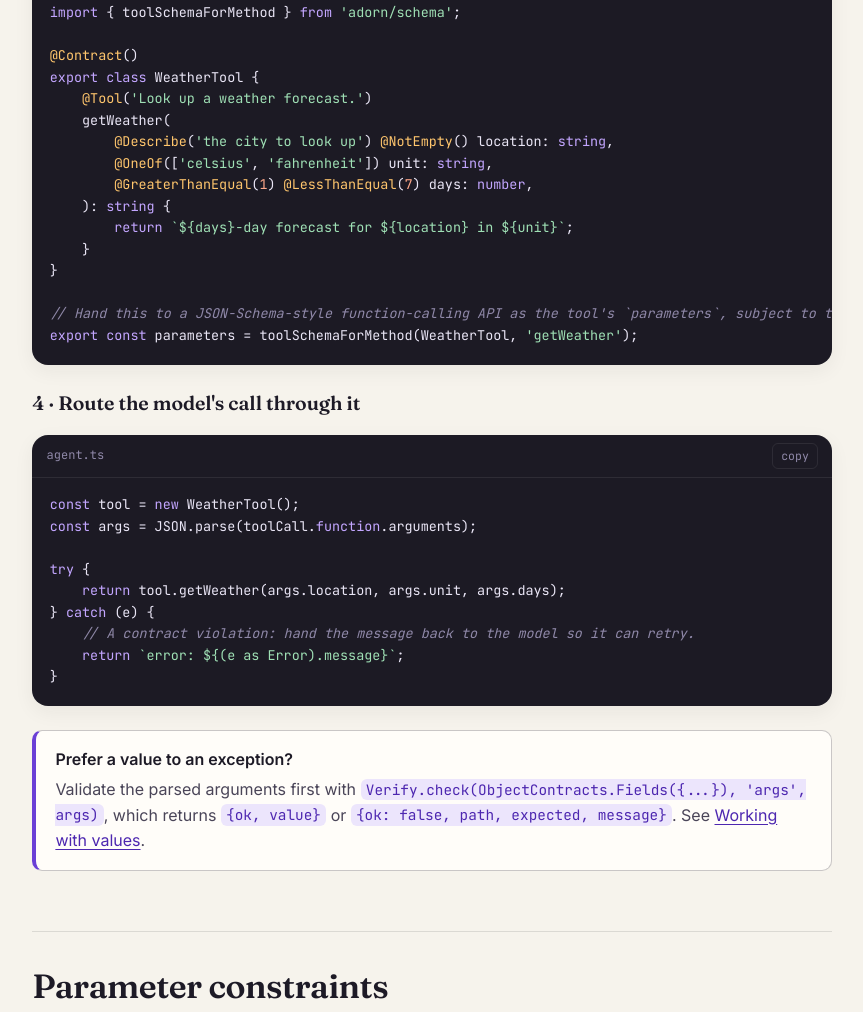
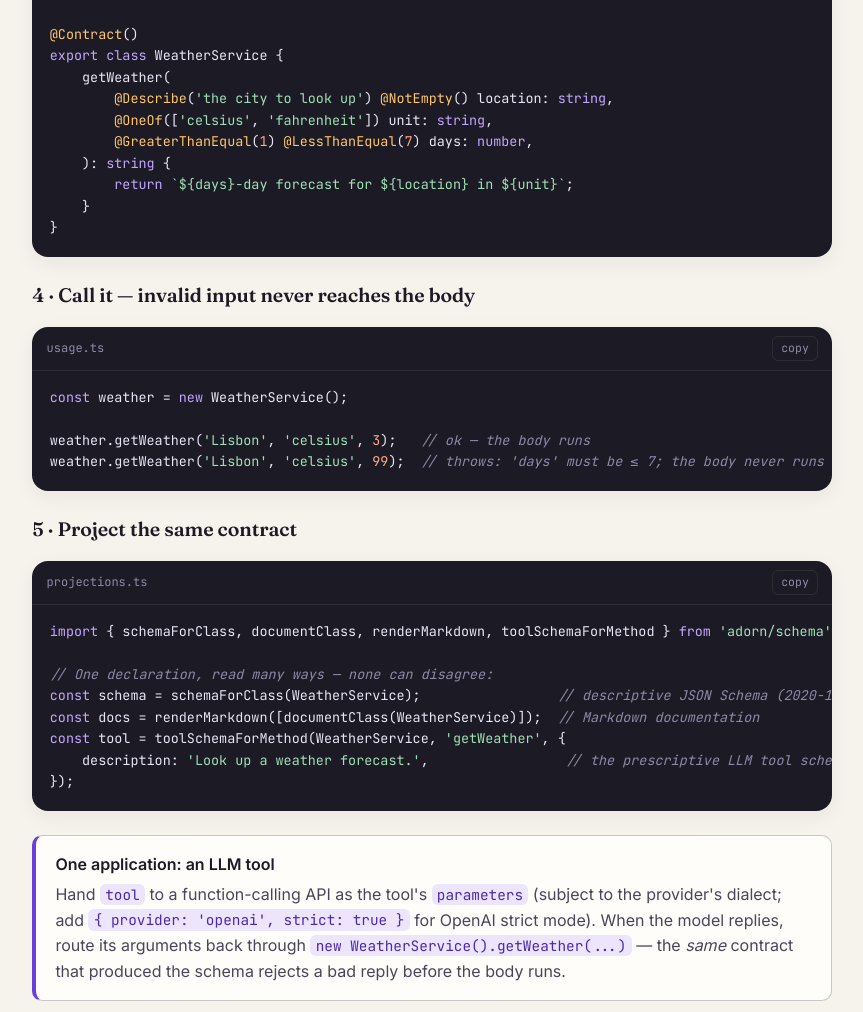
Before and after one commit to natwhite/adorn-website, a website: page public/reference.html in a window 1280 px wide. Shown: the part 1348-2360 px from the top of the page, without its empty margins (319-1182 px from the left). Drawn offline with Linux system fonts and the light colour scheme.

Commit message:
docs(site): drop the tool framing from the canonical example
De-tool the hero and reference example: rename WeatherTool -> WeatherService,
remove @Tool, and supply the tool-schema description at the projection call
site, so it reads as an ordinary contracted method whose projections include —
but don't lead with — an LLM tool schema.

Restructure the reference onboarding to "contract a method -> call it (invalid
input never reaches the body) -> project the same contract", with routing a
model's call demoted to "one application". Generalize the remaining model-centric
prose and move the LLM case to the end of the "reach for adorn when" list.

```diff
--- a/public/reference.html
+++ b/public/reference.html
@@ -91,18 +91,16 @@ npm i adorn
 </pre></figure>
           <p>Decorator <em>syntax</em> needs only <code>experimentalDecorators</code>. <code>emitDecoratorMetadata</code> and <code>reflect-metadata</code> are optional and purely cosmetic: together they fill the inferred <code>Type</code> column in generated docs from <code>design:paramtypes</code>, and nothing else — enforcement, every projection and the tool schemas read the reified descriptor, not reflected metadata. Any <code>experimentalDecorators</code>-capable compiler works; for that optional <code>Type</code> column, <code>tsc</code>, ts-node, ts-jest and <strong>SWC</strong> (<code>legacyDecorator</code> + <code>decoratorMetadata</code>) emit the metadata, while esbuild, Vite and Bun don't. The descriptor-first path (<code>Verify</code>, <code>contract()</code>, <code>toolSchemaFrom</code>) works with no flags at all.</p>
 
-          <h3>3 · Contract a tool</h3>
+          <h3>3 · Contract a method</h3>
           <figure class="code"><div class="code-head"><span>weather.ts</span><button class="copy" type="button">copy</button></div>
 <pre data-lang="ts">
 import {
-    Contract, Tool, Describe, NotEmpty, OneOf,
+    Contract, Describe, NotEmpty, OneOf,
     GreaterThanEqual, LessThanEqual,
 } from 'adorn';
-import { toolSchemaForMethod } from 'adorn/schema';
 
 @Contract()
-export class WeatherTool {
-    @Tool('Look up a weather forecast.')
+export class WeatherService {
     getWeather(
         @Describe('the city to look up') @NotEmpty() location: string,
         @OneOf(['celsius', 'fahrenheit']) unit: string,
@@ -111,24 +109,33 @@ export class WeatherTool {
         return `${days}-day forecast for ${location} in ${unit}`;
     }
 }
-
-// Hand this to a JSON-Schema-style function-calling API as the tool's `parameters`, subject to the provider's dialect:
-export const parameters = toolSchemaForMethod(WeatherTool, 'getWeather');
 </pre></figure>
 
-          <h3>4 · Route the model's call through it</h3>
-          <figure class="code"><div class="code-head"><span>agent.ts</span><button class="copy" type="button">copy</button></div>
+          <h3>4 · Call it — invalid input never reaches the body</h3>
+          <figure class="code"><div class="code-head"><span>usage.ts</span><button class="copy" type="button">copy</button></div>
 <pre data-lang="ts">
-const tool = new WeatherTool();
-const args = JSON.parse(toolCall.function.arguments);
+const weather = new WeatherService();
 
-try {
-    return tool.getWeather(args.location, args.unit, args.days);
-} catch (e) {
-    // A contract violation: hand the message back to the model so it can retry.
-    return `error: ${(e as Error).message}`;
-}
+weather.getWeather('Lisbon', 'celsius', 3);   // ok — the body runs
+weather.getWeather('Lisbon', 'celsius', 99);  // throws: 'days' must be ≤ 7; the body never runs
 </pre></figure>
+
+          <h3>5 · Project the same contract</h3>
+          <figure class="code"><div class="code-head"><span>projections.ts</span><button class="copy" type="button">copy</button></div>
+<pre data-lang="ts">
+import { schemaForClass, documentClass, renderMarkdown, toolSchemaForMethod } from 'adorn/schema';
+
+// One declaration, read many ways — none can disagree:
+const schema = schemaForClass(WeatherService);                 // descriptive JSON Schema (2020-12)
+const docs = renderMarkdown([documentClass(WeatherService)]);  // Markdown documentation
+const tool = toolSchemaForMethod(WeatherService, 'getWeather', {
+    description: 'Look up a weather forecast.',                 // the prescriptive LLM tool schema
+});
+</pre></figure>
+          <div class="callout">
+            <strong>One application: an LLM tool</strong>
+            <p>Hand <code>tool</code> to a function-calling API as the tool's <code>parameters</code> (subject to the provider's dialect; add <code>{ provider: 'openai', strict: true }</code> for OpenAI strict mode). When the model replies, route its arguments back through <code>new WeatherService().getWeather(...)</code> — the <em>same</em> contract that produced the schema rejects a bad reply before the body runs.</p>
+          </div>
           <div class="callout">
             <strong>Prefer a value to an exception?</strong>
             <p>Validate the parsed arguments first with <code>Verify.check(ObjectContracts.Fields({...}), 'args', args)</code>, which returns <code>{ok, value}</code> or <code>{ok: false, path, expected, message}</code>. See <a href="#values">Working with values</a>.</p>
```
Also changed, not shown: public/index.html (+12 -15 lines).
